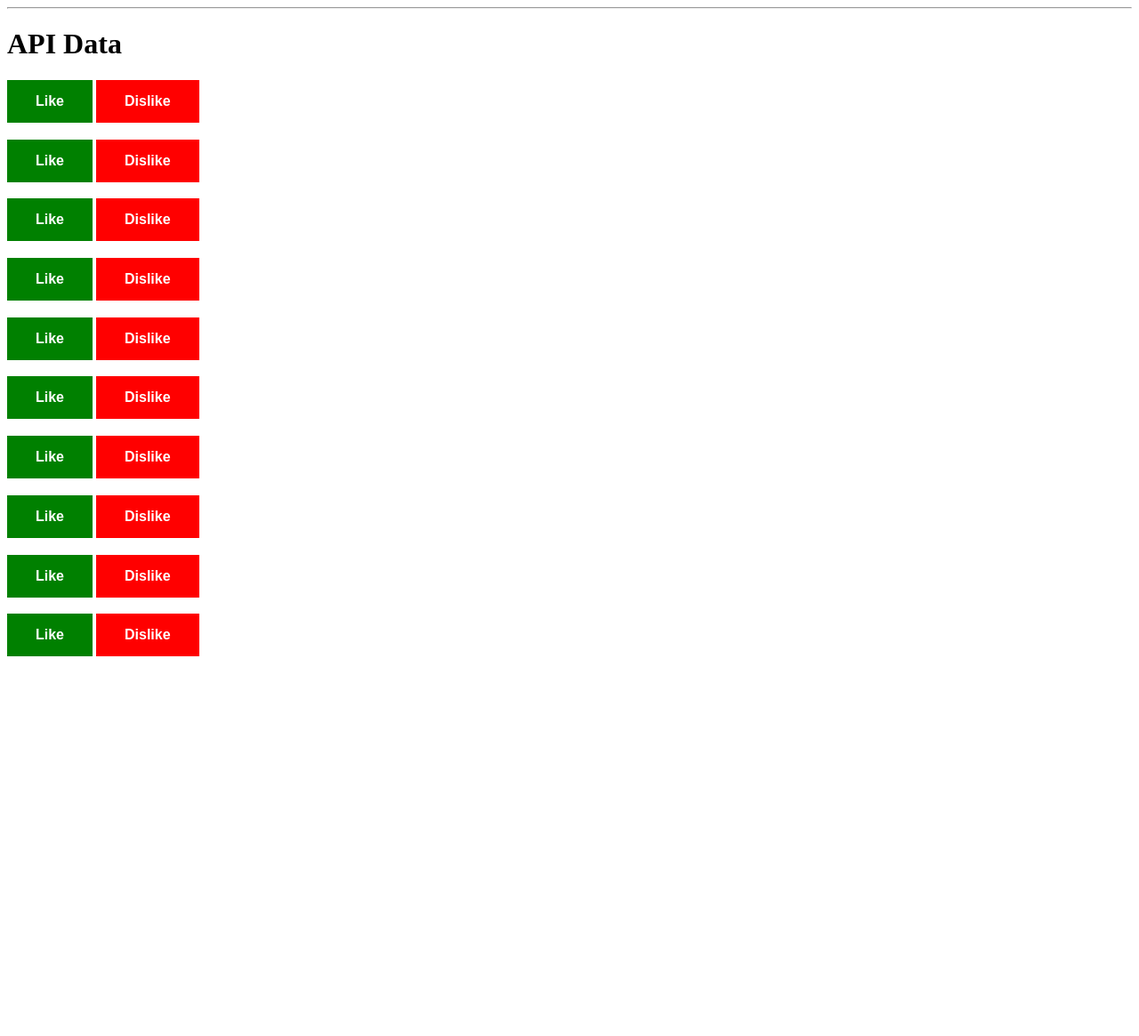
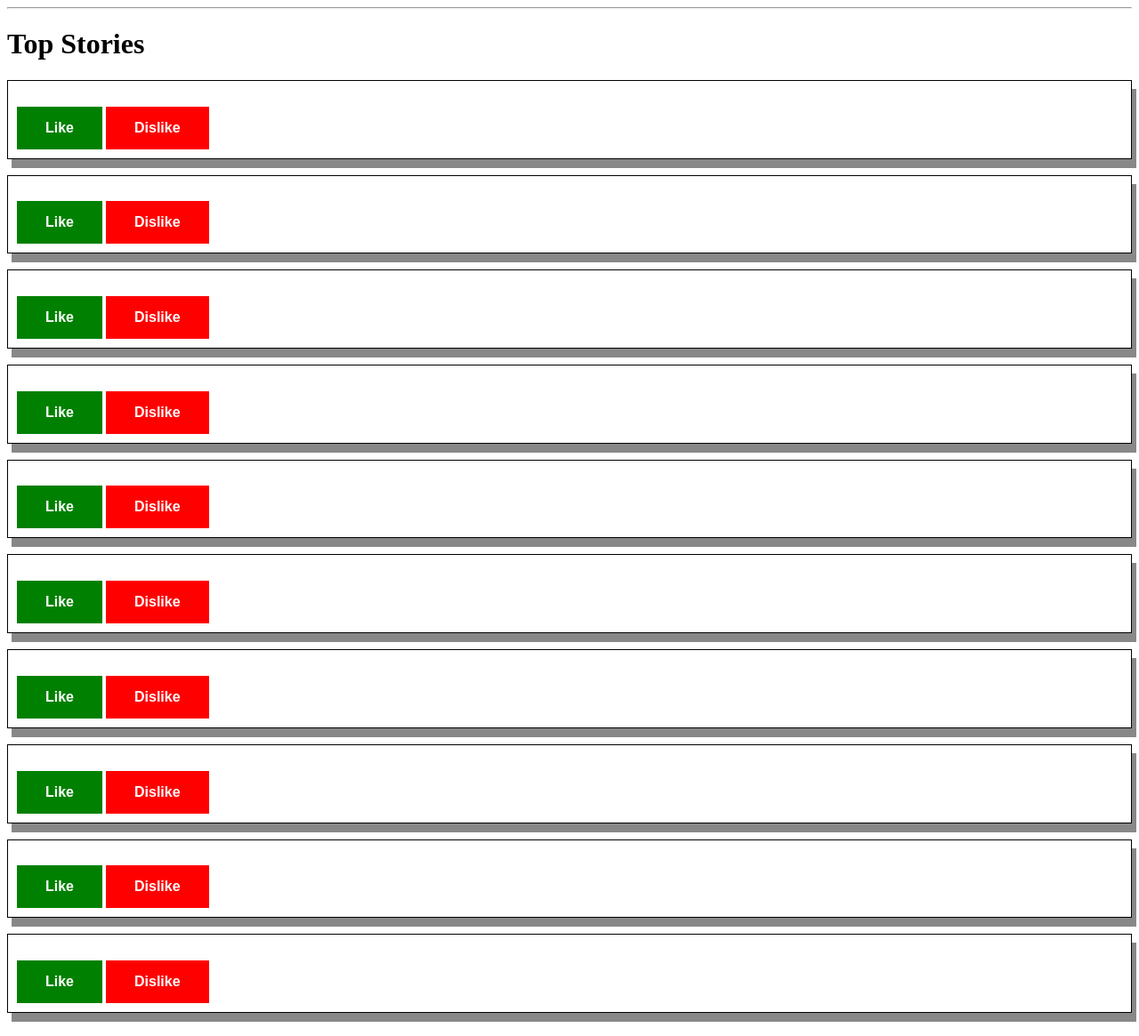
Before and after one commit to Brian-Pob/flask-webapp, a Flask app: page /home in a window 1280 px wide. Shown: the part 146-1311 px from the top of the page at 89% size. Before the commit the page ends 884 px from the top, so only its background shows below. Run offline with Flask 3, Linux system fonts and the light colour scheme; data that the repository does not hold is empty.

Commit message:
Posts styling

```diff
--- a/app/routes.py
+++ b/app/routes.py
@@ -4,6 +4,7 @@ from app.models import User, Post
 import json
 import requests
 from sqlalchemy import select, or_
+import datetime
 
 @app.route("/")
 def index():
@@ -38,6 +39,9 @@ def home():
     for i in range(10):
         extension = "item/" + str(response.json()[i]) + ".json?print=pretty"
         new_response = requests.get(base_url + extension)
+        dt = datetime.datetime.fromtimestamp(new_response.json()['time'])
+        new_response.json()['time'] = dt
+        print(new_response.json()['time'])
         to_return.append(new_response.json())
 
     return render_template("home.html", session=dict(session).get('user', None), users=users, posts=to_return)
--- a/app/static/css/base.css
+++ b/app/static/css/base.css
@@ -40,3 +40,9 @@ nav a {
 .Login:hover, .Login:active {
   background-color: blue;
 }
+
+.posts {
+  border: 1px solid;
+  padding: 10px;
+  box-shadow: 5px 10px #888888;
+}
--- a/app/templates/home.html
+++ b/app/templates/home.html
@@ -1,15 +1,17 @@
 {% extends 'base.html' %}
 {% block content %}
 <body>
-<h1>API Data</h1>
+<h1>Top Stories</h1>
 <div><pre>{{pretty}}</pre></div>
 {% for post in posts %}
-	<div>
-	<a href="{{post['url']}}"><h3>{{post["title"]}}</h3></a>
-	<p>{{post["by"]}}</p>
-	<button class="Like">Like</button>
-	<button class="Dislike">Dislike</button>
+	<div class="posts">
+		<a href="{{post['url']}}"><h3>{{post["title"]}}</h3></a>
+		<p>{{post["by"]}}</p>
+		<p>{{post["time"]}}</p>
+		<button class="Like">Like</button>
+		<button class="Dislike">Dislike</button>
 	</div>
+	<br>
 {% endfor %}
   </body>
 {% endblock %}
```
